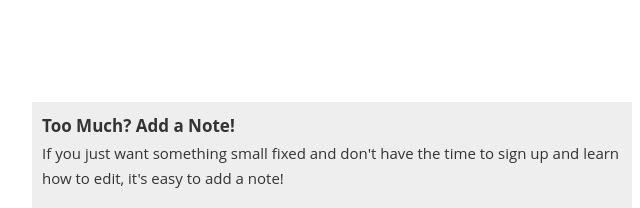
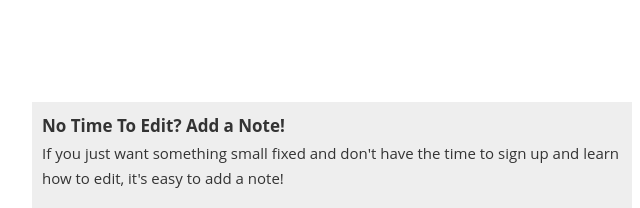
Before and after one commit to osmlab/welcome-osm, a plain HTML site: page index.html in a window 1280 px wide. Shown: the part 1349-1557 px from the top of the page, 308-948 px from the left. Drawn offline with Linux system fonts and the light colour scheme.

Commit message:
Better framing, thx @tristen

```diff
--- a/index.html
+++ b/index.html
@@ -79,7 +79,7 @@
 
             <div class='pad2 drop'>
                 <div class='fillE pad1'>
-                    <h4>Too Much? Add a Note!</h4>
+                    <h4>No Time To Edit? Add a Note!</h4>
                     <p>
                     If you just want something small fixed and don't have the time
                     to sign up and learn how to edit, it's easy to add a note!
```
